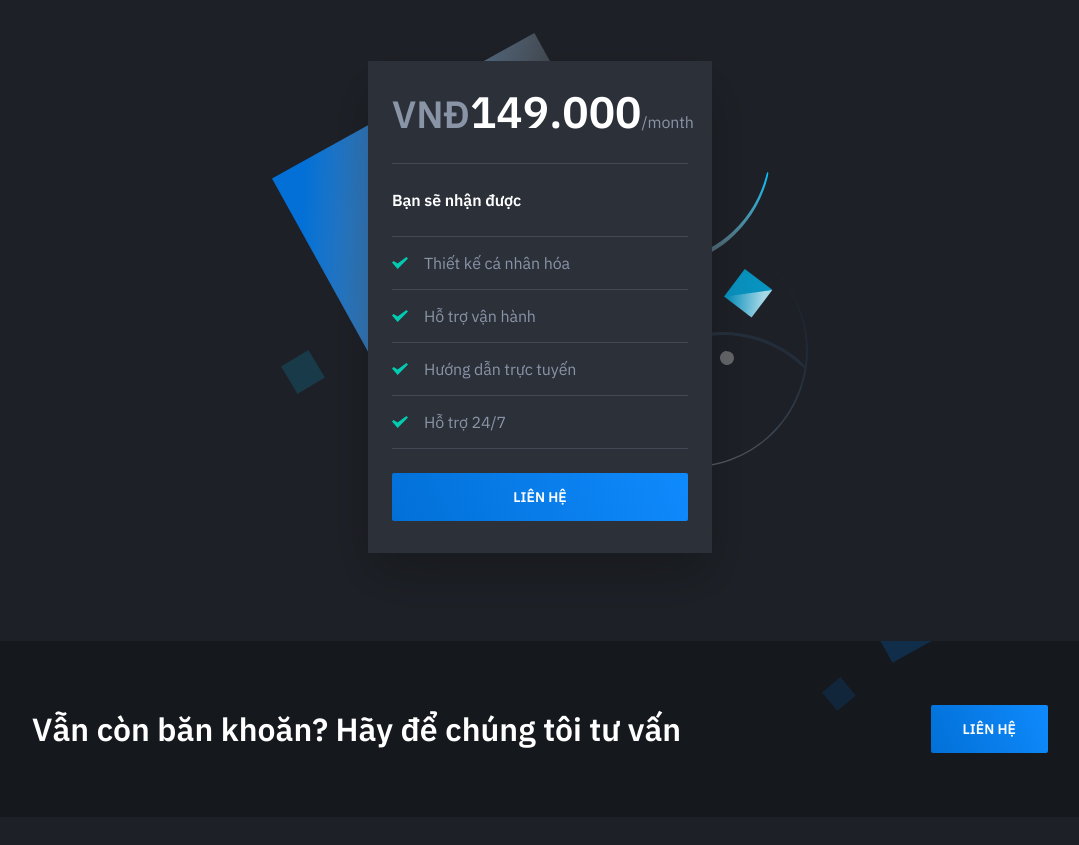
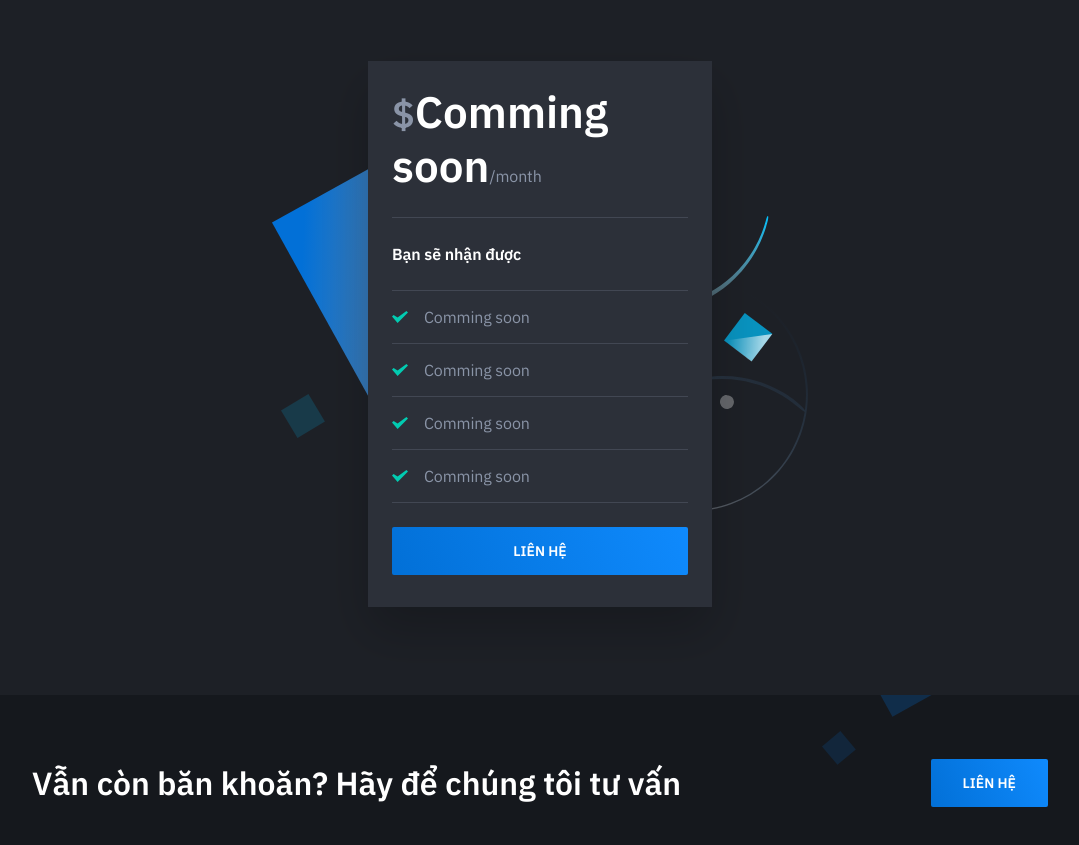
Before and after one commit to tranduykhanh2004/page, a plain HTML site: page index.html in a window 1280 px wide. Shown: the part 1649-2494 px from the top of the page, without its empty margins (100-1179 px from the left). Drawn offline with nearby package versions, Linux system fonts and the light colour scheme.

Commit message:
Update pricing table with 'Coming soon' placeholders

```diff
--- a/index.html
+++ b/index.html
@@ -129,21 +129,21 @@
                                 <div class="pricing-table-inner is-revealing">
                                     <div class="pricing-table-main">
                                         <div class="pricing-table-header pb-24">
-                                            <div class="pricing-table-price"><span class="pricing-table-price-currency h2">VNĐ</span><span class="pricing-table-price-amount h1">149.000</span><span class="text-xs">/month</span></div>
+                                            <div class="pricing-table-price"><span class="pricing-table-price-currency h2">$</span><span class="pricing-table-price-amount h1">Comming soon</span><span class="text-xs">/month</span></div>
                                         </div>
                                         <div class="pricing-table-features-title text-xs pt-24 pb-24">Bạn sẽ nhận được</div>
                                         <ul class="pricing-table-features list-reset text-xs">
                                             <li>
-                                                <span>Thiết kế cá nhân hóa</span>
+                                                <span>Comming soon</span>
                                             </li>
                                             <li>
-                                                <span>Hỗ trợ vận hành</span>
+                                                <span>Comming soon</span>
                                             </li>
                                             <li>
-                                                <span>Hướng dẫn trực tuyến</span>
+                                                <span>Comming soon</span>
                                             </li>
 											<li>
-												<span>Hỗ trợ 24/7</span>
+												<span>Comming soon</span>
 											</li>
                                         </ul>
                                     </div>
```
